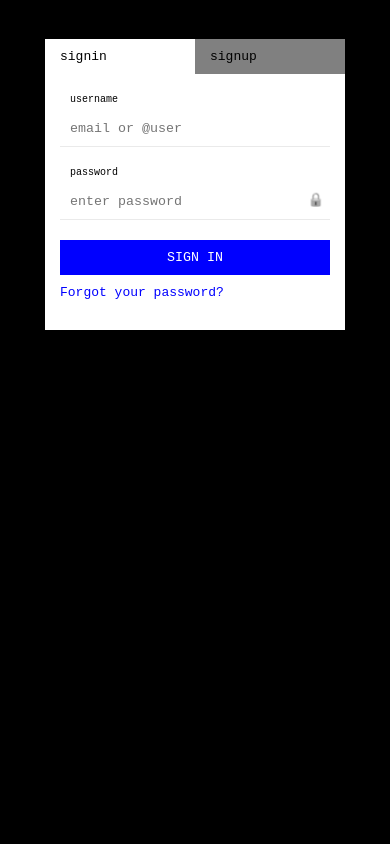
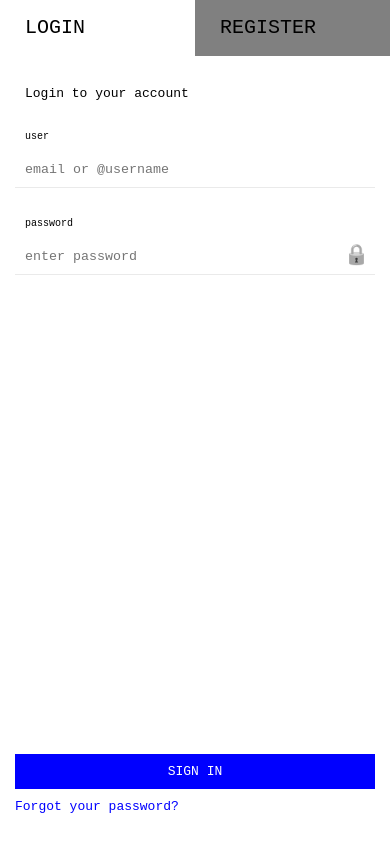
Before and after one commit to amirolyubov/em_auth_form, a React (Create React App) app: page /auth/signin in a window 390 px wide. Built offline with nearby package versions, Linux system fonts and the light colour scheme.

Commit message:
responsive design, headers

```diff
--- /dev/null
+++ b/src/components/basic/Form.js
@@ -0,0 +1,15 @@
+import styled from "@emotion/styled";
+import { display, flex, position, space } from "styled-system";
+
+const Form = styled.form`
+    ${space}
+    ${position}
+    ${flex}
+    ${display}
+    height: 100%;
+    display: flex;
+    flex-direction: column;
+    justify-content: space-between;
+`;
+
+export default Form;
--- a/src/components/basic/Input.js
+++ b/src/components/basic/Input.js
@@ -8,7 +8,6 @@ import { useEffect, useState } from "react";
 const TooltipWrapper = styled(Div)`
     display: flex;
     justify-content: space-between;
-    height: 12px;
     overflow: hidden;
 `;
 
@@ -24,7 +23,7 @@ const AnimatedTextBlock = styled(Div)`
     ${(props) =>
         props.isTopText &&
         `
-        transform: translateY(2px);
+        transform: translateY(6px);
     `}
 `;
 
@@ -75,8 +74,6 @@ const ShowPasswordButton = styled.button`
 
 const TooltipIcon = styled(Div)`
     border-radius: 100px;
-    width: 12px;
-    height: 12px;
     border: 1px solid #aaaaaa;
     color: #aaa;
 
@@ -104,7 +101,7 @@ const Input = (props) => {
             onMouseLeave={() => setInputHovered(false)}
             onMouseEnter={() => setInputHovered(true)}
         >
-            <TooltipWrapper>
+            <TooltipWrapper height={["16px", "12px"]}>
                 {props.tooltip ? (
                     <AnimatedTextBlock
                         display="flex"
@@ -133,13 +130,15 @@ const Input = (props) => {
                 )}
                 {props.tooltip && (isInputHovered || isTooltipHovered) && (
                     <TooltipIcon
-                        mr="8px"
+                        width={["16px", "12px"]}
+                        height={["16px", "12px"]}
+                        mr={["10px", "8px"]}
                         onMouseLeave={() => setTooltipActive(false)}
                         onMouseEnter={() => setTooltipActive(true)}
                     >
                         <Text
-                            lineHeight="11px"
-                            fontSize="8px"
+                            lineHeight={["17px", "11px"]}
+                            fontSize={["14px", "8px"]}
                             textAlign="center"
                         >
                             i
@@ -169,7 +168,9 @@ const Input = (props) => {
                             )
                         }
                     >
-                        {inputType === "text" ? "🔓" : "🔒"}
+                        <Text fontSize={["20px", "13px"]}>
+                            {inputType === "text" ? "🔓" : "🔒"}
+                        </Text>
                     </ShowPasswordButton>
                 </InputWrapper>
             ) : (
--- a/src/components/basic/Text.js
+++ b/src/components/basic/Text.js
@@ -4,6 +4,7 @@ import { color, layout, space, typography } from "styled-system";
 const Text = styled.p`
     font-family: monospace;
     margin: 0;
+    font-size: 13px;
     ${color}
     ${space}
     ${layout}
--- a/src/components/basic/index.js
+++ b/src/components/basic/index.js
@@ -4,5 +4,6 @@ import Input from "./Input";
 import Button from "./Button";
 import Checkbox from "./Checkbox";
 import Link from "./Link";
+import Form from "./Form";
 
-export { Text, Div, Input, Button, Checkbox, Link };
+export { Text, Div, Input, Button, Checkbox, Link, Form };
--- a/src/index.js
+++ b/src/index.js
@@ -2,13 +2,17 @@ import React from "react";
 import ReactDOM from "react-dom/client";
 import { BrowserRouter } from "react-router-dom";
 import Routes from "./routes";
-import GlobalStyles from "./globalStyles";
+import GlobalStyles from "./styles/globalStyles";
+import theme from "./styles/theme";
+import { ThemeProvider } from "@emotion/react";
 
 const root = ReactDOM.createRoot(document.getElementById("root"));
 
 root.render(
-    <BrowserRouter>
-        <GlobalStyles />
-        <Routes />
-    </BrowserRouter>
+    <ThemeProvider theme={theme}>
+        <BrowserRouter>
+            <GlobalStyles />
+            <Routes />
+        </BrowserRouter>
+    </ThemeProvider>
 );
--- a/src/pages/auth/Auth.js
+++ b/src/pages/auth/Auth.js
@@ -11,6 +11,7 @@ const FormTab = styled(Link)`
     padding: 10px 15px;
     transition: 0.3s;
     transition-property: transform;
+    text-transform: uppercase;
     ${({ active }) =>
         active &&
         `
@@ -26,32 +27,57 @@ function Auth() {
 
     return (
         <Div
-            display="flex"
+            display={["inherit", "flex"]}
             alignItems="flex-start"
             justifyContent="center"
             height="100%"
             bg="black"
+            position="relative"
         >
-            <Div bg="white" width="300px" mt="10%">
+            <Div
+                bg="white"
+                width={["100%", "300px"]}
+                mt={["0", "10%"]}
+                height={["100%", "auto"]}
+                display={["flex", "block"]}
+                flexDirection="column"
+                justifyContent=""
+            >
                 <Div display="flex" justifyContent="space-between">
                     <FormTab
                         active={
                             pathname === "/auth/signin"
                                 ? 1
-                                : 0 /* this is for removing the warning from log, but the best way for it is using TS */
+                                : 0 /* this is for removing the warning from log, the best way for it is using TS */
                         }
                         to="signin"
                     >
-                        <Text>signin</Text>
+                        <Text
+                            lineHeight={["36px", "13px"]}
+                            fontSize={["20px", "13px"]}
+                            pl="10px"
+                        >
+                            login
+                        </Text>
                     </FormTab>
                     <FormTab
                         active={pathname === "/auth/signup" ? 1 : 0 /* same */}
                         to="signup"
                     >
-                        <Text>signup</Text>
+                        <Text
+                            lineHeight={["36px", "13px"]}
+                            fontSize={["20px", "13px"]}
+                            pl="10px"
+                        >
+                            register
+                        </Text>
                     </FormTab>
                 </Div>
-                <Div p="20px 15px 30px" position="relative">
+                <Div
+                    p="20px 15px 30px"
+                    position="relative"
+                    height={["100%", "auto"]}
+                >
                     <Outlet />
                 </Div>
             </Div>
--- a/src/pages/auth/ResetPassword.js
+++ b/src/pages/auth/ResetPassword.js
@@ -1,5 +1,5 @@
 import React, { useState } from "react";
-import { Text, Input, Button } from "../../components/basic";
+import { Text, Input, Button, Form, Div } from "../../components/basic";
 import { Formik } from "formik";
 import { validateResetPassword } from "../../utils/validation";
 import { fakeRequest } from "../../utils/fakeApi";
@@ -43,27 +43,31 @@ function ForgotPassword() {
                     isSubmitting,
                     isValid,
                 }) => (
-                    <form onSubmit={handleSubmit}>
+                    <Form onSubmit={handleSubmit}>
+                        <Div>
+                            <Text m="10px 0 0 10px">Reset password</Text>
                             <Input
                                 width="100%"
                                 label="email"
                                 placeholder="enter your email"
                                 name="email"
+                                mt={["30px", "20px"]}
                                 value={values.email}
                                 onChange={handleChange}
                                 onBlur={handleBlur}
                                 error={touched.email && errors.email}
                             />
+                        </Div>
                         <Button
                             type="submit"
-                            mt="20px"
+                            mt="30px"
                             mb="10px"
                             disabled={!isValid}
                             isLoading={isSubmitting}
                         >
                             <Text>reset password</Text>
                         </Button>
-                    </form>
+                    </Form>
                 )}
             </Formik>
             {isSuccessfullyReset && <SuccessPopup />}
--- a/src/pages/auth/SignIn.js
+++ b/src/pages/auth/SignIn.js
@@ -1,5 +1,5 @@
 import React, { useEffect, useState } from "react";
-import { Button, Input, Text, Link } from "../../components/basic";
+import { Button, Input, Text, Link, Div, Form } from "../../components/basic";
 import { Formik } from "formik";
 import { validateSignIn } from "../../utils/validation";
 import { fakeRequest } from "../../utils/fakeApi";
@@ -60,11 +60,14 @@ function SignIn() {
                     isSubmitting,
                     isValid,
                 }) => (
-                    <form onSubmit={handleSubmit}>
+                    <Form onSubmit={handleSubmit}>
+                        <Div>
+                            <Text m="10px 0 0 10px">Login to your account</Text>
                             <Input
                                 width="100%"
-                            label="username"
-                            placeholder="email or @user"
+                                label="user"
+                                placeholder="email or @username"
+                                mt={["30px", "20px"]}
                                 name="email"
                                 value={values.email}
                                 onChange={handleChange}
@@ -76,15 +79,17 @@ function SignIn() {
                                 label="password"
                                 name="password"
                                 type="password"
-                            mt="20px"
+                                mt={["30px", "20px"]}
                                 value={values.password}
                                 onChange={handleChange}
                                 onBlur={handleBlur}
                                 error={touched.password && errors.password}
                             />
+                        </Div>
+                        <Div>
                             <Button
                                 type="submit"
-                            mt="20px"
+                                mt="30px"
                                 mb="10px"
                                 disabled={!isValid}
                                 isLoading={isSubmitting}
@@ -94,7 +99,8 @@ function SignIn() {
                             <Link to="/auth/resetpassword">
                                 <Text>Forgot your password?</Text>
                             </Link>
-                    </form>
+                        </Div>
+                    </Form>
                 )}
             </Formik>
             {isSuccessfullySignin && <SuccessPopup />}
--- a/src/globalStyles.js
+++ b/src/styles/globalStyles.js
@@ -12,6 +12,10 @@ function GlobalStyles() {
                     height: 100%;
                 }
 
+                form {
+                    height: 100%;
+                }
+
                 * {
                     box-sizing: border-box;
                     user-select: none;
--- /dev/null
+++ b/src/styles/theme.js
@@ -0,0 +1,5 @@
+const theme = {
+    breakpoints: ["40em"],
+};
+
+export default theme;
```
Also changed, not shown: src/pages/auth/ConfirmPassword.js (+11 -6 lines), src/pages/auth/SignUp.js (+21 -6 lines), 1 other file (tests, documents, lock files or other folders). Lines whose indentation alone changed are shown as unchanged.
